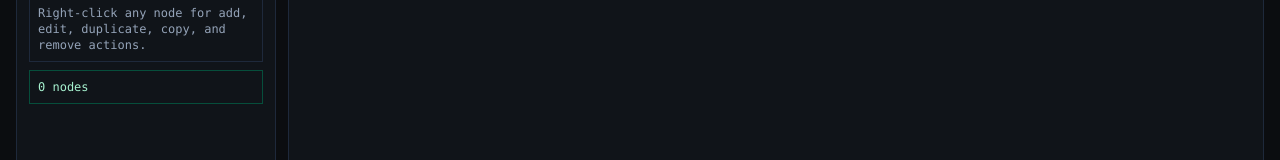
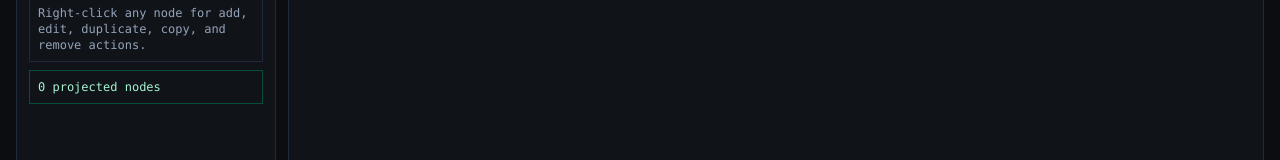
Before and after one commit to shubhamashish33/json-comparator, a React (Create React App) app: page /compare in a window 1280 px wide. Shown: the part 427-587 px from the top of the page. Built offline with nearby package versions, Linux system fonts and the light colour scheme.

Commit message:
Improve large JSON editor performance

```diff
--- a/src/JSONCompare.js
+++ b/src/JSONCompare.js
@@ -31,7 +31,6 @@ import {
   getValueAtPath,
   parseJSONDetailed,
   repairJSONish,
-  searchInObject,
   toJsonPatch,
   validateAgainstSchema,
 } from "./jsonUtils";
@@ -88,6 +87,22 @@ const sampleRight = {
     requestId: "abc-2",
     updatedAt: "2026-01-01T10:00:01Z",
   },
+};
+
+const TREE_PAGE_SIZE = 200;
+const TEXT_ROW_LIMIT = 5000;
+const TABLE_ROW_LIMIT = 1000;
+const TABLE_COLUMN_SAMPLE = 250;
+const SEARCH_RESULT_LIMIT = 500;
+const PARSE_DEBOUNCE_MS = 350;
+
+const useDebounce = (value, delay) => {
+  const [debounced, setDebounced] = useState(value);
+  useEffect(() => {
+    const timer = setTimeout(() => setDebounced(value), delay);
+    return () => clearTimeout(timer);
+  }, [delay, value]);
+  return debounced;
 };
 
 const stringify = (value, spacing = 2) => {
@@ -196,12 +211,16 @@ const valueType = (value) => {
   return typeof value;
 };
 
-const flattenRows = (value, path = "") => {
+const flattenRows = (value, path = "", limit = TEXT_ROW_LIMIT) => {
   const rows = [];
   const visit = (node, currentPath) => {
+    if (rows.length >= limit) return;
     rows.push({ path: currentPath || "root", type: valueType(node), value: node });
     if (node && typeof node === "object") {
-      Object.entries(node).forEach(([key, child]) => {
+      const entries = Array.isArray(node)
+        ? Array.from({ length: Math.min(node.length, limit - rows.length) }, (_, index) => [index, node[index]])
+        : Object.keys(node).slice(0, Math.max(0, limit - rows.length)).map((key) => [key, node[key]]);
+      entries.forEach(([key, child]) => {
         visit(child, formatPath(currentPath, key, Array.isArray(node)));
       });
     }
@@ -212,9 +231,37 @@ const flattenRows = (value, path = "") => {
 
 const collectTable = (value) => {
   if (!Array.isArray(value)) return { rows: [], columns: [] };
-  const objectRows = value.filter((row) => row && typeof row === "object" && !Array.isArray(row));
-  const columns = Array.from(new Set(objectRows.flatMap((row) => Object.keys(row))));
-  return { rows: objectRows, columns };
+  const rows = [];
+  const columns = new Set();
+  for (let index = 0; index < value.length && rows.length < TABLE_ROW_LIMIT; index += 1) {
+    const row = value[index];
+    if (!row || typeof row !== "object" || Array.isArray(row)) continue;
+    rows.push({ row, sourceIndex: index });
+    if (rows.length <= TABLE_COLUMN_SAMPLE) Object.keys(row).forEach((key) => columns.add(key));
+  }
+  return { rows, columns: Array.from(columns), total: value.length, truncated: value.length > rows.length };
+};
+
+const limitedSearch = (value, term, limit = SEARCH_RESULT_LIMIT) => {
+  if (!term || term.length < 2) return [];
+  const lower = term.toLowerCase();
+  const matches = [];
+  const visit = (node, path) => {
+    if (matches.length >= limit || node === null || node === undefined) return;
+    if (typeof node !== "object") {
+      if (String(node).toLowerCase().includes(lower)) matches.push(path || "root");
+      return;
+    }
+    const keys = Array.isArray(node) ? Array.from({ length: node.length }, (_, index) => index) : Object.keys(node);
+    for (const key of keys) {
+      if (matches.length >= limit) break;
+      const nextPath = formatPath(path, key, Array.isArray(node));
+      if (String(key).toLowerCase().includes(lower)) matches.push(nextPath);
+      visit(node[key], nextPath);
+    }
+  };
+  visit(value, "");
+  return matches;
 };
 
 const downloadText = (name, text, type = "application/json") => {
@@ -262,13 +309,19 @@ const TreeNode = ({
   onContextMenu,
 }) => {
   const [open, setOpen] = useState(level < 2);
+  const [visibleCount, setVisibleCount] = useState(TREE_PAGE_SIZE);
   const isContainer = value && typeof value === "object";
   const isArray = Array.isArray(value);
   const selected = selectedPath === path || selectedPaths.has(path);
   const matched = matches.has(path);
-  const entries = isContainer ? Object.entries(value) : [];
+  const childCount = isContainer ? isArray ? value.length : Object.keys(value).length : 0;
+  const entries = isContainer
+    ? isArray
+      ? Array.from({ length: Math.min(value.length, visibleCount) }, (_, index) => [index, value[index]])
+      : Object.keys(value).slice(0, visibleCount).map((key) => [key, value[key]])
+    : [];
   const preview = isContainer
-    ? isArray ? `[${open ? "" : `${value.length} items`}]` : `{${open ? "" : `${entries.length} keys`}}`
+    ? isArray ? `[${open ? "" : `${value.length} items`}]` : `{${open ? "" : `${childCount} keys`}}`
     : stringify(value, 0);
 
   return (
@@ -306,6 +359,18 @@ const TreeNode = ({
           onContextMenu={onContextMenu}
         />
       ))}
+      {isContainer && open && childCount > visibleCount && (
+        <button
+          onClick={(event) => {
+            event.stopPropagation();
+            setVisibleCount((current) => current + TREE_PAGE_SIZE);
+          }}
+          className="ml-8 mt-1 border border-slate-800 bg-[#101419] px-3 py-1.5 text-xs text-cyan-300 hover:bg-slate-900"
+          style={{ marginLeft: `${(level + 1) * 16 + 8}px` }}
+        >
+          Show next {Math.min(TREE_PAGE_SIZE, childCount - visibleCount)} of {childCount}
+        </button>
+      )}
     </div>
   );
 };
@@ -407,10 +472,15 @@ const JSONCompare = () => {
   const [filterType, setFilterType] = useState("all");
   const [copied, setCopied] = useState("");
 
-  const leftParsed = useMemo(() => parseJSONDetailed(leftText), [leftText]);
-  const rightParsed = useMemo(() => parseJSONDetailed(rightText), [rightText]);
-  const schemaParsed = useMemo(() => parseJSONDetailed(schemaText), [schemaText]);
-  const matches = useMemo(() => new Set(searchTerm && leftParsed.value ? searchInObject(leftParsed.value, searchTerm).map((match) => match.path) : []), [leftParsed.value, searchTerm]);
+  const debouncedLeftText = useDebounce(leftText, PARSE_DEBOUNCE_MS);
+  const debouncedRightText = useDebounce(rightText, PARSE_DEBOUNCE_MS);
+  const debouncedSchemaText = useDebounce(schemaText, PARSE_DEBOUNCE_MS);
+  const debouncedSearchTerm = useDebounce(searchTerm, 250);
+  const leftParsed = useMemo(() => parseJSONDetailed(debouncedLeftText), [debouncedLeftText]);
+  const rightParsed = useMemo(() => parseJSONDetailed(debouncedRightText), [debouncedRightText]);
+  const schemaParsed = useMemo(() => parseJSONDetailed(debouncedSchemaText), [debouncedSchemaText]);
+  const isParsingPending = leftText !== debouncedLeftText || rightText !== debouncedRightText || schemaText !== debouncedSchemaText;
+  const matches = useMemo(() => new Set(leftParsed.value ? limitedSearch(leftParsed.value, debouncedSearchTerm) : []), [debouncedSearchTerm, leftParsed.value]);
   const flattened = useMemo(() => leftParsed.value === null ? [] : flattenRows(leftParsed.value), [leftParsed.value]);
   const selectedValue = useMemo(() => selectedPath ? getValueAtPath(leftParsed.value, selectedPath) : leftParsed.value, [leftParsed.value, selectedPath]);
   const selectedTable = useMemo(() => collectTable(selectedValue), [selectedValue]);
@@ -676,9 +746,12 @@ const JSONCompare = () => {
                 <input value={searchTerm} onChange={(event) => setSearchTerm(event.target.value)} placeholder="Search tree" className="w-full border border-slate-700 bg-[#0b0d10] py-2 pl-9 pr-3 text-xs text-white outline-none focus:border-cyan-500" />
               </div>
               <div className="space-y-2 text-xs text-slate-400">
+                {isParsingPending && <div className="border border-cyan-900 p-2 text-cyan-200">Parsing after input settles...</div>}
                 <div className="border border-slate-800 p-2">Click selects and shows path. Ctrl/Cmd/Shift click toggles multi-select.</div>
                 <div className="border border-slate-800 p-2">Right-click any node for add, edit, duplicate, copy, and remove actions.</div>
-                <div className={`border p-2 ${leftParsed.error ? "border-red-900 text-red-200" : "border-emerald-900 text-emerald-200"}`}>{leftParsed.error ? "Invalid JSON" : `${flattened.length} nodes`}</div>
+                <div className={`border p-2 ${leftParsed.error ? "border-red-900 text-red-200" : "border-emerald-900 text-emerald-200"}`}>{leftParsed.error ? "Invalid JSON" : `${flattened.length}${flattened.length >= TEXT_ROW_LIMIT ? "+" : ""} projected nodes`}</div>
+                {debouncedSearchTerm.length === 1 && <div className="border border-yellow-900 p-2 text-yellow-200">Search starts after 2 characters.</div>}
+                {matches.size >= SEARCH_RESULT_LIMIT && <div className="border border-yellow-900 p-2 text-yellow-200">Showing first {SEARCH_RESULT_LIMIT} search matches.</div>}
               </div>
             </aside>
 
@@ -727,17 +800,18 @@ const JSONCompare = () => {
                     <>
                       <div className="mb-3 border border-slate-800 bg-[#0b0d10] px-3 py-2 text-xs text-slate-400">
                         Table source: <code className="text-cyan-300">{table.path || "root"}</code>
+                        {table.truncated && <span className="ml-3 text-yellow-300">Showing first {table.rows.length} object rows from {table.total} items.</span>}
                       </div>
                       <table className="w-full text-left text-xs">
                         <thead className="sticky top-0 bg-[#101419] text-slate-500">
                           <tr><th className="border-b border-slate-800 py-2">#</th>{table.columns.map((column) => <th key={column} className="border-b border-slate-800 px-2 py-2">{column}</th>)}</tr>
                         </thead>
                         <tbody>
-                          {table.rows.map((row, index) => (
-                            <tr key={index} className="hover:bg-slate-900">
-                              <td className="border-b border-slate-900 py-2 text-slate-500">{index}</td>
+                          {table.rows.map(({ row, sourceIndex }) => (
+                            <tr key={sourceIndex} className="hover:bg-slate-900">
+                              <td className="border-b border-slate-900 py-2 text-slate-500">{sourceIndex}</td>
                               {table.columns.map((column) => {
-                                const rowPath = table.path ? `${table.path}[${index}]` : `[${index}]`;
+                                const rowPath = table.path ? `${table.path}[${sourceIndex}]` : `[${sourceIndex}]`;
                                 const cellPath = `${rowPath}.${column}`;
                                 return (
                                   <td
```
